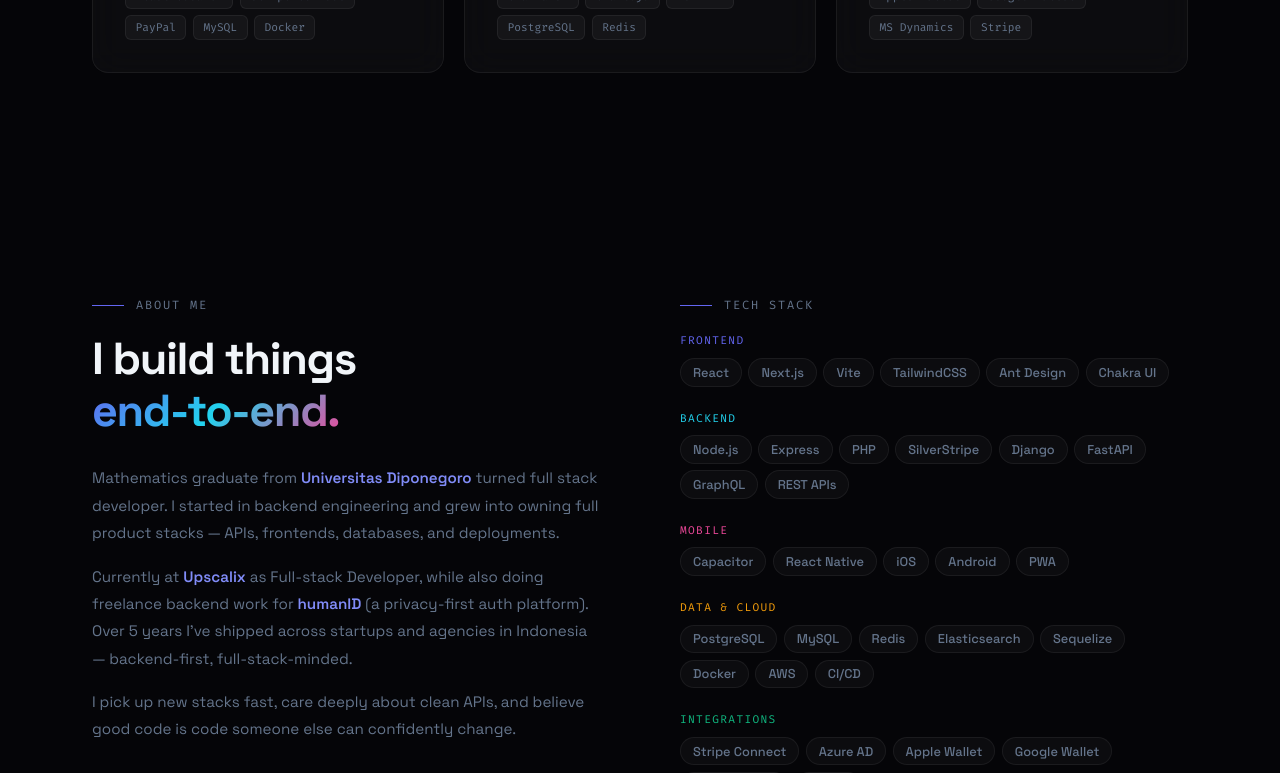
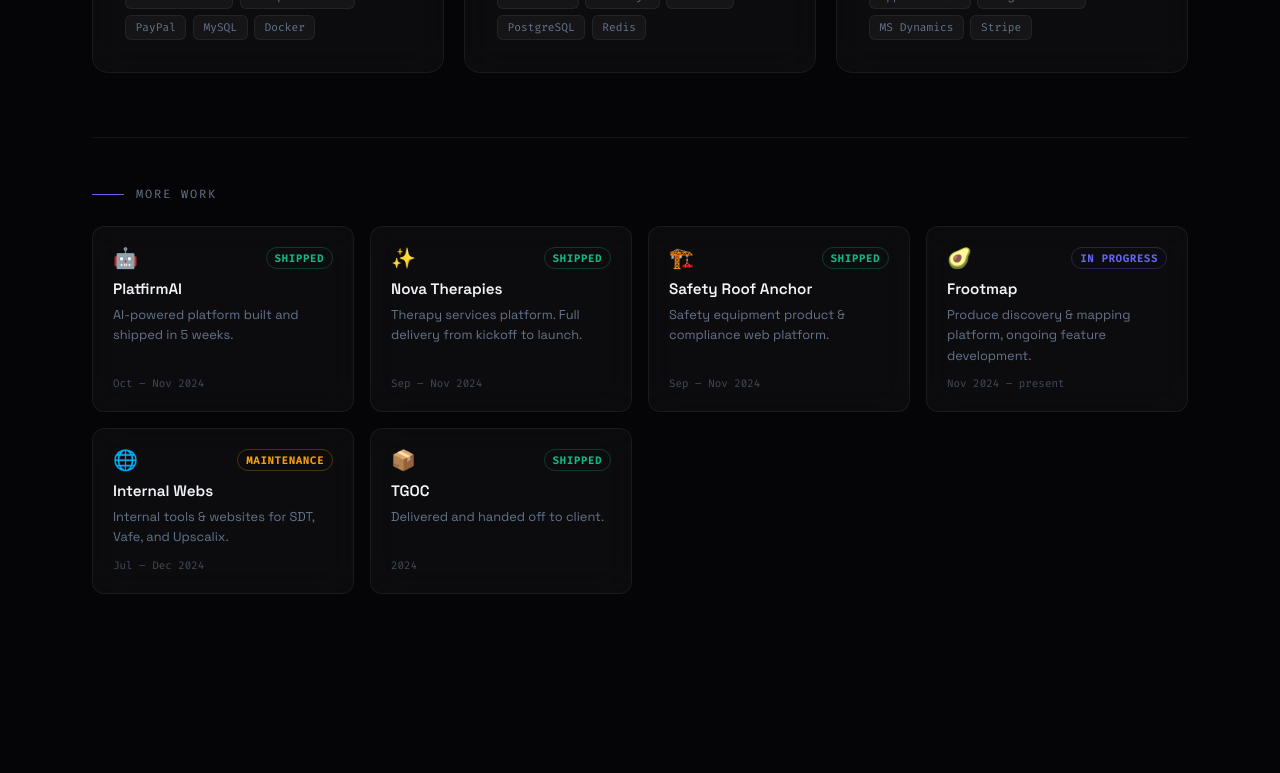
Before and after one commit to falhar/portfolio, a React (Vite) app: page / in a window 1280 px wide. Shown: the part 1980-2753 px from the top of the page. Built offline with nearby package versions, Linux system fonts and the light colour scheme; the HTML template or start-up script is replaced by a standard one.

Commit message:
chore: update from notion

```diff
--- a/src/components/Hero.jsx
+++ b/src/components/Hero.jsx
@@ -12,7 +12,7 @@
 const stats = [
   { value: '5+', label: 'Years building' },
   { value: '5+', label: 'Companies worked' },
-  { value: '3', label: 'Apps in production' },
+  { value: '9+', label: 'Projects shipped' },
 ]
 
 const fadeUp = {
--- a/src/components/Projects.jsx
+++ b/src/components/Projects.jsx
@@ -276,6 +276,166 @@
   )
 }
 
+const moreProjects = [
+  {
+    name: 'PlatfirmAI',
+    desc: 'AI-powered platform built and shipped in 5 weeks.',
+    status: 'done',
+    date: 'Oct – Nov 2024',
+    emoji: '🤖',
+  },
+  {
+    name: 'Nova Therapies',
+    desc: 'Therapy services platform. Full delivery from kickoff to launch.',
+    status: 'done',
+    date: 'Sep – Nov 2024',
+    emoji: '✨',
+  },
+  {
+    name: 'Safety Roof Anchor',
+    desc: 'Safety equipment product & compliance web platform.',
+    status: 'done',
+    date: 'Sep – Nov 2024',
+    emoji: '🏗️',
+  },
+  {
+    name: 'Frootmap',
+    desc: 'Produce discovery & mapping platform, ongoing feature development.',
+    status: 'progress',
+    date: 'Nov 2024 – present',
+    emoji: '🥑',
+  },
+  {
+    name: 'Internal Webs',
+    desc: 'Internal tools & websites for SDT, Vafe, and Upscalix.',
+    status: 'maintenance',
+    date: 'Jul – Dec 2024',
+    emoji: '🌐',
+  },
+  {
+    name: 'TGOC',
+    desc: 'Delivered and handed off to client.',
+    status: 'done',
+    date: '2024',
+    emoji: '📦',
+  },
+]
+
+const statusMap = {
+  done:        { label: 'Shipped', color: '#10b981' },
+  progress:    { label: 'In progress', color: '#6366f1' },
+  maintenance: { label: 'Maintenance', color: '#f59e0b' },
+}
+
+function MoreProjects() {
+  const ref = useRef(null)
+  const inView = useInView(ref, { once: true, margin: '-60px' })
+
+  return (
+    <motion.div
+      ref={ref}
+      className="more-projects"
+      initial={{ opacity: 0, y: 24 }}
+      animate={inView ? { opacity: 1, y: 0 } : {}}
+      transition={{ duration: 0.6, delay: 0.2 }}
+    >
+      <div className="more-label">
+        <span className="section-label" style={{ marginBottom: 0 }}>More work</span>
+      </div>
+      <div className="more-grid">
+        {moreProjects.map((p, i) => (
+          <motion.div
+            key={p.name}
+            className="more-card glass"
+            initial={{ opacity: 0, y: 16 }}
+            animate={inView ? { opacity: 1, y: 0 } : {}}
+            transition={{ duration: 0.4, delay: 0.1 + i * 0.07 }}
+            whileHover={{ y: -3, transition: { duration: 0.2 } }}
+          >
+            <div className="more-card-top">
+              <span className="more-emoji">{p.emoji}</span>
+              <span
+                className="more-status"
+                style={{ color: statusMap[p.status].color, borderColor: statusMap[p.status].color + '44' }}
+              >
+                {statusMap[p.status].label}
+              </span>
+            </div>
+            <p className="more-name">{p.name}</p>
+            <p className="more-desc">{p.desc}</p>
+            <p className="more-date">{p.date}</p>
+          </motion.div>
+        ))}
+      </div>
+
+      <style>{`
+        .more-projects {
+          margin-top: 4rem;
+          padding-top: 3rem;
+          border-top: 1px solid var(--border);
+        }
+        .more-label {
+          margin-bottom: 1.5rem;
+        }
+        .more-grid {
+          display: grid;
+          grid-template-columns: repeat(auto-fill, minmax(240px, 1fr));
+          gap: 1rem;
+        }
+        .more-card {
+          padding: 1.25rem;
+          border-radius: 12px;
+          display: flex;
+          flex-direction: column;
+          gap: 0.4rem;
+          transition: box-shadow 0.25s;
+        }
+        .more-card:hover {
+          box-shadow: 0 8px 32px rgba(0,0,0,0.3);
+        }
+        .more-card-top {
+          display: flex;
+          align-items: center;
+          justify-content: space-between;
+          margin-bottom: 0.25rem;
+        }
+        .more-emoji {
+          font-size: 1.25rem;
+          line-height: 1;
+        }
+        .more-status {
+          font-family: 'Fira Code', monospace;
+          font-size: 0.65rem;
+          font-weight: 600;
+          letter-spacing: 0.08em;
+          text-transform: uppercase;
+          padding: 0.2rem 0.5rem;
+          border-radius: 100px;
+          border: 1px solid;
+        }
+        .more-name {
+          font-size: 0.95rem;
+          font-weight: 600;
+          color: var(--text);
+        }
+        .more-desc {
+          font-size: 0.8rem;
+          color: var(--text-muted);
+          line-height: 1.6;
+          flex-grow: 1;
+        }
+        .more-date {
+          font-family: 'Fira Code', monospace;
+          font-size: 0.68rem;
+          color: var(--text-muted);
+          opacity: 0.6;
+          margin-top: 0.25rem;
+        }
+      `}</style>
+    </motion.div>
+  )
+}
+
 export default function Projects() {
   const ref = useRef(null)
   const inView = useInView(ref, { once: true, margin: '-60px' })
@@ -297,8 +457,8 @@
             <span className="grad-text">shipped in production.</span>
           </h2>
           <p className="section-sub">
-            Three products built end-to-end — from architecture to deployment —
-            over the past year at Upscalix.
+            Featured products built over the past year at Upscalix — from
+            architecture to deployment. Scroll down for more.
           </p>
         </motion.div>
 
@@ -307,6 +467,9 @@
             <ProjectCard key={p.id} project={p} index={i} />
           ))}
         </div>
+
+        {/* Secondary projects */}
+        <MoreProjects />
       </div>
 
       <style>{`
```
